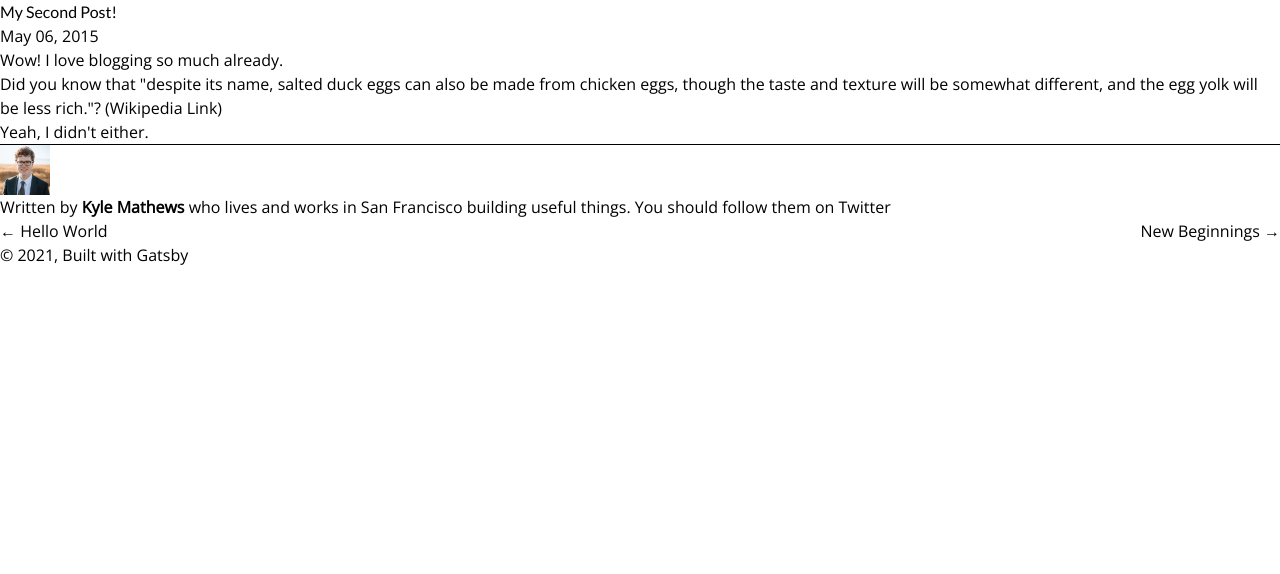
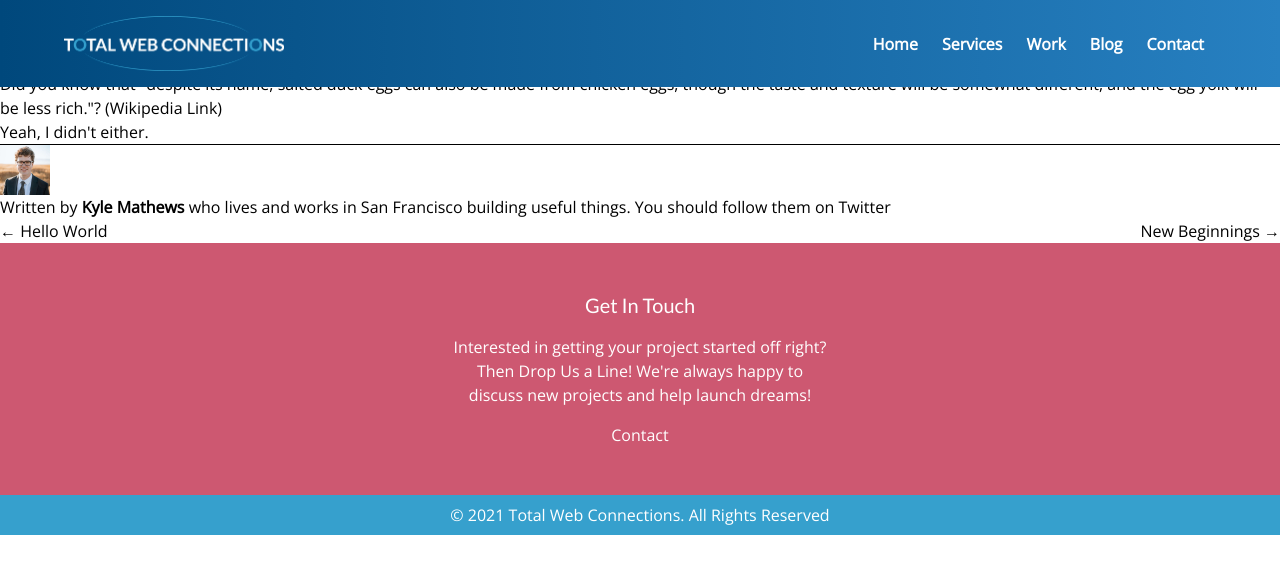
Before and after one commit to TotalWebConnections/total-web-connections, a Gatsby site: page /my-second-post/ in a window 1280 px wide. Built offline with nearby package versions, Linux system fonts and the light colour scheme; Gatsby itself is replaced by a stand-in of ours; a web font is replaced by a local one.

Commit message:
Home apge stuff

```diff
--- /dev/null
+++ b/src/components/Footer.js
@@ -0,0 +1,24 @@
+import * as React from "react"
+import { Link } from "gatsby"
+
+const Footer = () => {
+
+  return (
+    <div>
+      <div className="bg-secondary text-white text-center py-12">
+        <div className="max-w-sm m-auto">
+          <h3 className="text-xl pb-4">Get In Touch</h3>
+          <p className="pb-4">
+            Interested in getting your project started off right? Then Drop Us a Line! We're always happy to discuss new projects and help launch dreams!
+          </p>
+          <button>Contact</button>
+        </div>
+      </div>
+      <div className="bg-primary text-white text-center py-2">
+        <p>© 2021 Total Web Connections. All Rights Reserved</p>
+      </div>
+    </div>
+  )
+}
+
+export default Footer
--- /dev/null
+++ b/src/components/Nav.js
@@ -0,0 +1,26 @@
+import * as React from "react"
+import { Link } from "gatsby"
+
+import Logo from "../images/logo.png"
+
+const Nav = () => {
+
+  return (
+    <div className="text-white fixed px-4 py-4 z-10 w-full" style={{background: "linear-gradient(to left, #2780c1, #00487C)"}}>
+      <div className="max-w-6xl m-auto flex justify-between">
+        <a href="/"><img src={Logo} width="220px" /></a>
+        <div className="flex items-center header-bold">
+          <ul>
+            <li className="inline-block px-3 transition-all hover:text-secondary"><a href="#">Home</a></li>
+            <li className="inline-block px-3 transition-all hover:text-secondary"><a href="#">Services</a></li>
+            <li className="inline-block px-3 transition-all hover:text-secondary"><a href="#">Work</a></li>
+            <li className="inline-block px-3 transition-all hover:text-secondary"><a href="#">Blog</a></li>
+            <li className="inline-block px-3 transition-all hover:text-secondary"><a href="#">Contact</a></li>
+          </ul>
+        </div>
+      </div>
+    </div>
+  )
+}
+
+export default Nav
--- a/src/components/home/Process.js
+++ b/src/components/home/Process.js
@@ -7,21 +7,21 @@ const Process = () => {
     <div className="py-28">
       <div className="grid grid-cols-1 md:grid-cols-2 sm:grid-cols-2">
         <div className="px-4">
-          <h3 className="text-5xl pb-8">What To Expect</h3>
+          <h3 className="text-5xl pb-8">How We Work</h3>
           <div className="py-2 pl-8 blueDot relative">
-            <h4 className="text-2xl">Discovery Call</h4>
+            <h4 className="text-2xl text-primary">Discovery Call</h4>
             <p>Start with a quick call to see if we're a good fit and talk about the specifics of your project.</p>
           </div>
           <div className="py-2 pl-8 blueDot relative">
-            <h4 className="text-2xl">Design</h4>
+            <h4 className="text-2xl text-primary">Design</h4>
             <p>We take the time to understand your vision and come up with a solution that solves your problems and fits your budget.</p>
           </div>
           <div className="py-2 pl-8 blueDot relative">
-            <h4 className="text-2xl">Development</h4>
+            <h4 className="text-2xl text-primary">Development</h4>
             <p>We take an itterative approach with weekly updates to keep you in the loop. You'll always know where your project stands.</p>
           </div>
           <div className="py-2 pl-8 blueDot relative">
-            <h4 className="text-2xl">Support</h4>
+            <h4 className="text-2xl text-primary">Support</h4>
             <p>Lastly, we'll help get your project live and provide ongoing support as needed.</p>
           </div>
         </div>
--- a/src/components/layout.js
+++ b/src/components/layout.js
@@ -1,5 +1,7 @@
 import * as React from "react"
 import { Link } from "gatsby"
+import Nav from './Nav'
+import Footer from './Footer'
 
 const Layout = ({ location, title, children }) => {
   const rootPath = `${__PATH_PREFIX__}/`
@@ -22,12 +24,9 @@ const Layout = ({ location, title, children }) => {
 
   return (
     <div className="global-wrapper" data-is-root-path={isRootPath}>
+      <Nav />
       <main>{children}</main>
-      <footer>
-        © {new Date().getFullYear()}, Built with
-        {` `}
-        <a href="https://www.gatsbyjs.com">Gatsby</a>
-      </footer>
+      <Footer />
     </div>
   )
 }
```
Also changed, not shown: src/images/logo.png (added).
